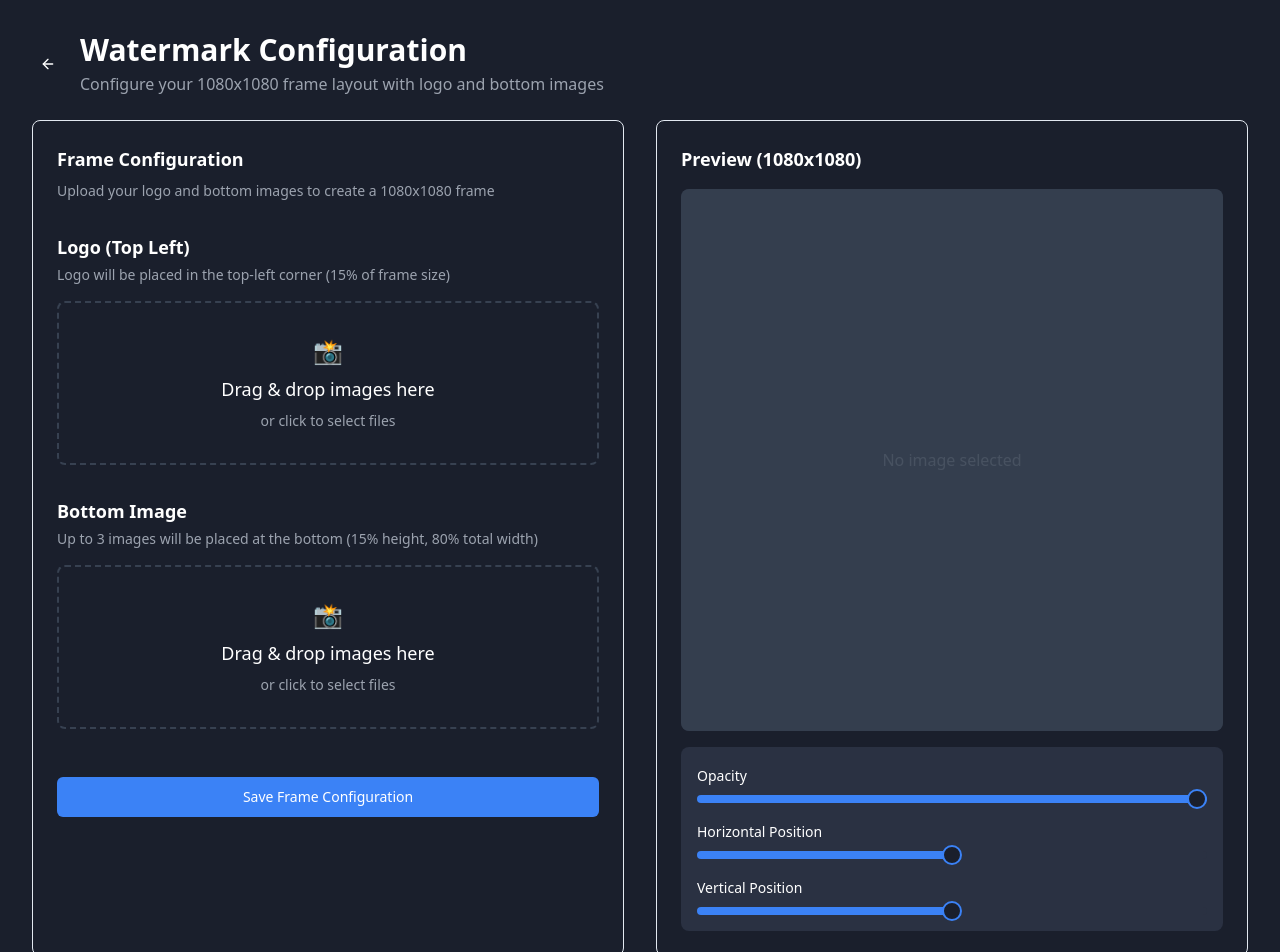
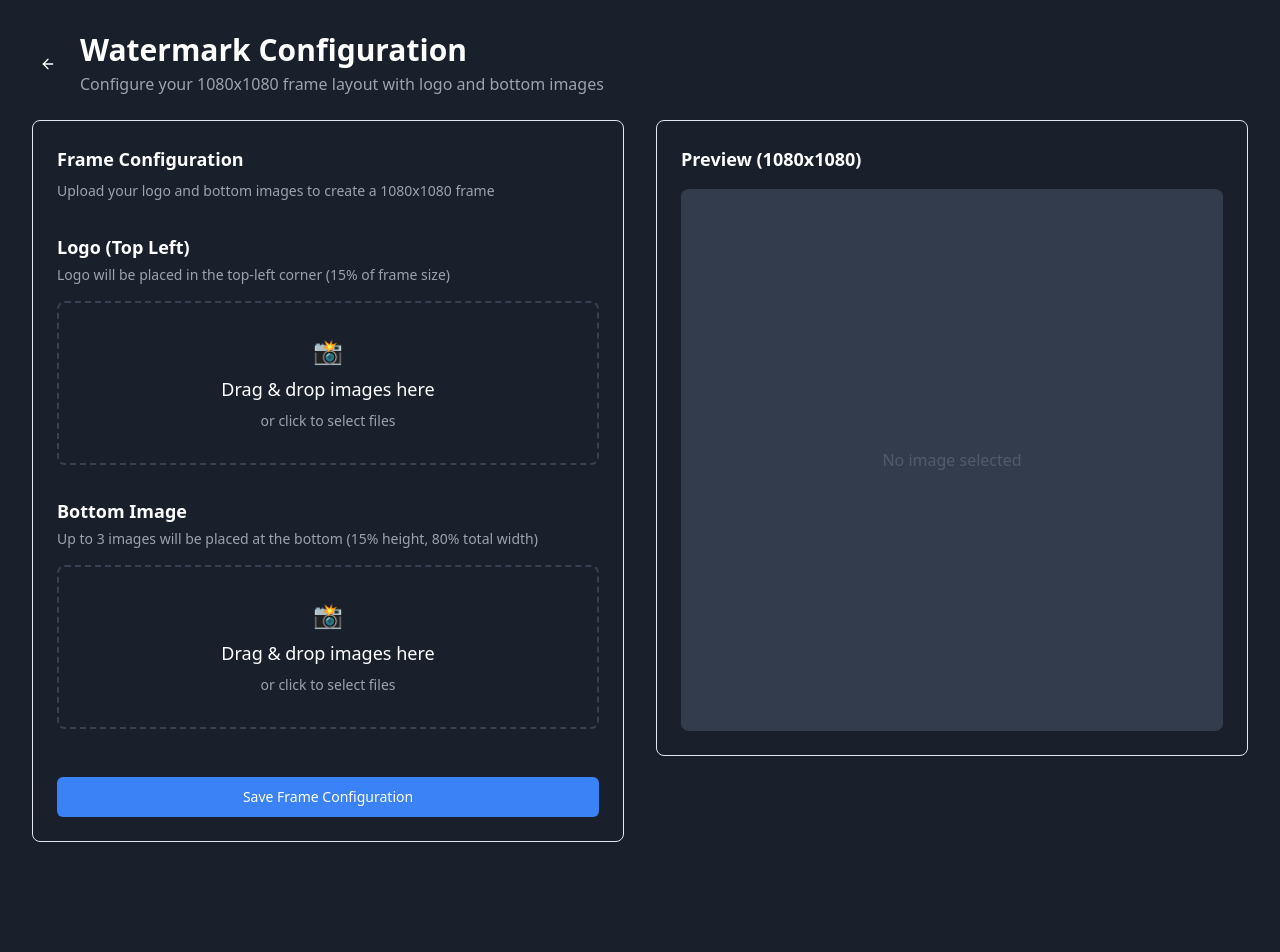
Before and after one commit to nellaidhooesms/framly, a React (Vite) app: page /watermark-config in a window 1280 px wide. Shown: the top 952 px of the page. After the commit the page ends 874 px from the top, so only its background shows below. Built offline with nearby package versions, Linux system fonts and the light colour scheme.

Commit message:
Remove unnecessary image processing code
Eliminate the code related to image processing that is no longer needed due to the use of PNG files with adjusted opacity.
[skip gpt_engineer]

```diff
--- a/src/components/WatermarkPreview.tsx
+++ b/src/components/WatermarkPreview.tsx
@@ -1,30 +1,19 @@
 import { useState, useEffect } from "react";
 import { Skeleton } from "./ui/skeleton";
 import { WatermarkConfig } from "./WatermarkLayout";
-import { Slider } from "./ui/slider";
-import { Label } from "./ui/label";
 import { createFrame } from "../utils/image/frame";
 
 interface WatermarkPreviewProps {
   imageUrl?: string;
   config: WatermarkConfig;
-  onPositionChange?: (x: number, y: number) => void;
-  onOpacityChange?: (opacity: number) => void;
 }
 
 export const WatermarkPreview = ({
   imageUrl,
   config,
-  onPositionChange,
-  onOpacityChange,
 }: WatermarkPreviewProps) => {
   const [isLoading, setIsLoading] = useState(true);
   const [frameUrl, setFrameUrl] = useState<string>();
-  const [opacity, setOpacity] = useState(config.opacity ? config.opacity * 100 : 100);
-  const [position, setPosition] = useState({
-    x: config.position?.x || 50,
-    y: config.position?.y || 50
-  });
 
   useEffect(() => {
     const generateFrame = async () => {
@@ -36,40 +25,8 @@ export const WatermarkPreview = ({
     generateFrame();
   }, [config.logo, config.bottomImages]);
 
-  useEffect(() => {
-    if (config.position) {
-      setPosition(config.position);
-    }
-  }, [config.position]);
-
-  useEffect(() => {
-    if (config.opacity !== undefined) {
-      setOpacity(config.opacity * 100);
-    }
-  }, [config.opacity]);
-
   const handleImageLoad = () => {
     setIsLoading(false);
-  };
-
-  const handleOpacityChange = (value: number[]) => {
-    const newOpacity = value[0];
-    setOpacity(newOpacity);
-    onOpacityChange?.(newOpacity / 100);
-  };
-
-  const handlePositionChange = (axis: "x" | "y", value: number[]) => {
-    const newPosition = { ...position, [axis]: value[0] };
-    setPosition(newPosition);
-    onPositionChange?.(newPosition.x, newPosition.y);
-  };
-
-  const getImageStyle = () => {
-    return {
-      opacity: opacity / 100,
-      transform: `translate(${position.x}%, ${position.y}%)`,
-      transition: 'all 0.2s ease-out'
-    };
   };
 
   return (
@@ -81,7 +38,6 @@ export const WatermarkPreview = ({
             src={imageUrl}
             alt="Preview"
             className="w-full h-full object-contain"
-            style={getImageStyle()}
             onLoad={handleImageLoad}
           />
         )}
@@ -90,7 +46,6 @@ export const WatermarkPreview = ({
             src={frameUrl}
             alt="Frame"
             className="absolute inset-0 w-full h-full object-contain pointer-events-none"
-            style={{ opacity: opacity / 100 }}
           />
         )}
         {!imageUrl && !frameUrl && (
@@ -99,41 +54,6 @@ export const WatermarkPreview = ({
           </div>
         )}
       </div>
-
-      <div className="space-y-4 p-4 bg-secondary rounded-lg">
-        <div className="space-y-2">
-          <Label>Opacity</Label>
-          <Slider
-            value={[opacity]}
-            onValueChange={handleOpacityChange}
-            min={0}
-            max={100}
-            step={1}
-          />
-        </div>
-
-        <div className="space-y-2">
-          <Label>Horizontal Position</Label>
-          <Slider
-            value={[position.x]}
-            onValueChange={(value) => handlePositionChange("x", value)}
-            min={0}
-            max={100}
-            step={1}
-          />
-        </div>
-
-        <div className="space-y-2">
-          <Label>Vertical Position</Label>
-          <Slider
-            value={[position.y]}
-            onValueChange={(value) => handlePositionChange("y", value)}
-            min={0}
-            max={100}
-            step={1}
-          />
-        </div>
-      </div>
     </div>
   );
 };
```
